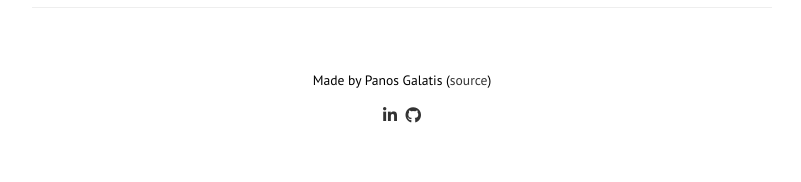
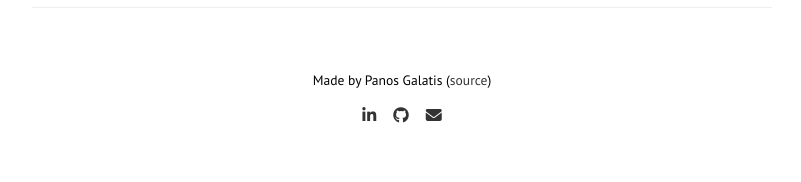
Before and after one commit to pgalatis/pgalatis.github.io, a Jekyll site: the page built from index.html, in a window 1280 px wide. Shown: the part 1702-1884 px from the top of the page, without its empty margins (238-1039 px from the left). Built offline with Jekyll 4.4.1, drawn with Linux system fonts in a browser that asks for light colours; nearby versions of some CDN libraries; the list of posts is cut into pages by our own code.

Commit message:
Update default.html

```diff
--- a/_layouts/default.html
+++ b/_layouts/default.html
@@ -64,7 +64,12 @@
 
     <div class="footer">
     <p>Made by Panos Galatis (<a href="https://github.com/pgalatis/pgalatis.github.io">source</a>)</p>
-    <p><a href="https://gr.linkedin.com/in/pgalatis"><i class="fa fa-linkedin"></i></a>&nbsp;&nbsp;<a href="https://github.com/pgalatis"><i class="fa fa-github"></i></a></p>
+
+    <p><a href="https://gr.linkedin.com/in/pgalatis"><i class="fa fa-linkedin"></i></a>
+      &nbsp;&nbsp;
+      <a href="https://github.com/pgalatis"><i class="fa fa-github"></i></a>
+      &nbsp;&nbsp;
+      <a href="mailto:pgalatis@gmail.com"><i class="fa fa-envelope"></i></a></p>
     </div>
 
   </div>
```
